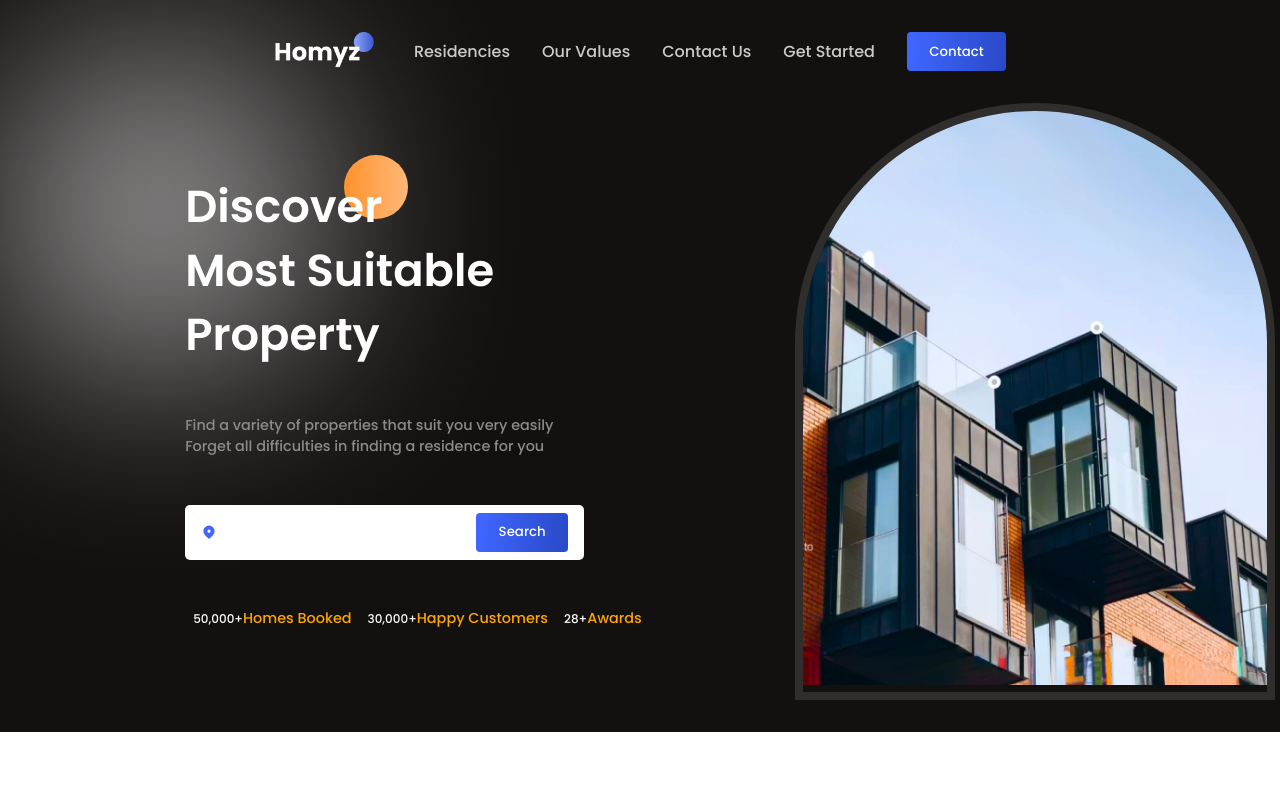
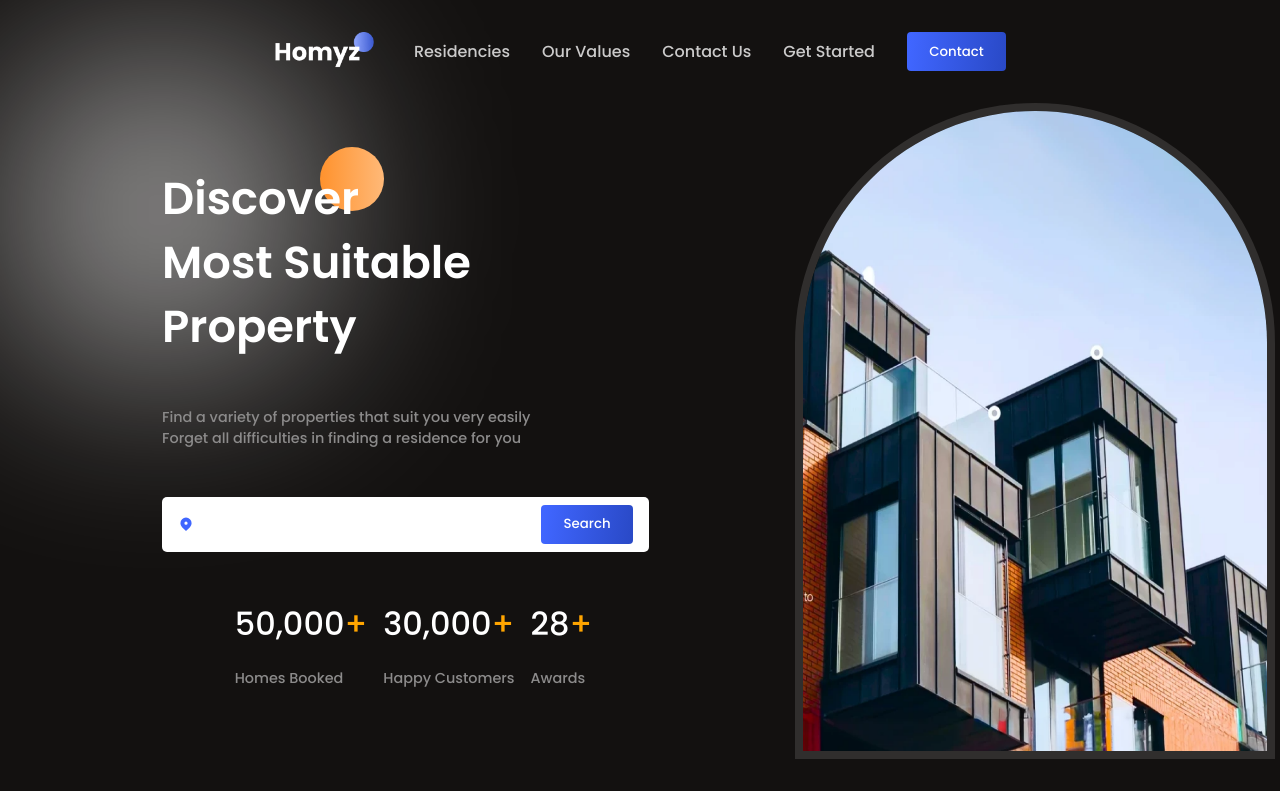
Before and after one commit to meghuraval/real_estate_project, a React (Vite) app in the folder realestatelandingpage/: page / in a window 1280 px wide. Built offline with nearby package versions, Linux system fonts and the light colour scheme.

Commit message:
hero done x2

```diff
--- a/realestatelandingpage/src/components/Hero.css
+++ b/realestatelandingpage/src/components/Hero.css
@@ -42,23 +42,19 @@
     z-index: -1;
 }
 
+.plusSign{
+    color: orange;
+}
+
 .stats{
     width: 100%;
     justify-content: space-between;
 }
 
-.stat{
-    margin-left: 1vh;
-    font-size: 12px;
-    padding-right: 1dvh;
-}
 
 .stat>:nth-child(1){
-    font: 2rem;
-}
-
-.stat>:nth-child(1)>:last-child{
-    color: orange;
+    font-size: 2rem;
+    padding-left: 2vh;
 }
 
 .search-bar{
@@ -67,7 +63,11 @@
     border: solid 3px rgba(120, 120, 120, 0.375, alpha);
     padding: 0.5rem 1rem;
     justify-content: space-between;
-    margin-right: 2dvh;
+    width: 100%;
+}
+
+.search-bar>button{
+    margin-left: 11dvh;
 }
 
 .search-bar > input{
@@ -79,10 +79,11 @@
 
 .image-container{
     width: 30rem;
-    height: clamp(20rem,35rem+1vh,53rem);
+    height: 41rem;
     overflow: hidden;
     border-radius: 15rem 15rem 0 0;
     border: 8px solid rgba(255, 255, 255, 0.12);
+    margin-left: 3dvh;
 }
 
 .image-container>img{
--- a/realestatelandingpage/src/components/Hero.jsx
+++ b/realestatelandingpage/src/components/Hero.jsx
@@ -32,29 +32,29 @@ const Hero = () => {
         </div>
 
         <div className="flexCenter stats">
-          <div className="flexColStart stat">
+          <div className="flexColCenter stat">
             <span>
               <CountUp start={8800} end={50000} duration={3} />
-              <span>+</span>
-
+              <span className="plusSign">+</span>
+              <br />
               <span className="secondaryText">Homes Booked</span>
             </span>
           </div>
 
-          <div className="flexColStart stat">
+          <div className="flexColCenter stat">
             <span>
               <CountUp start={15000} end={30000} duration={3} />
-              <span>+</span>
-
+              <span className="plusSign">+</span>
+              <br />
               <span className="secondaryText">Happy Customers</span>
             </span>
           </div>
 
-          <div className="flexColStart stat">
+          <div className="flexColCenter stat">
             <span>
-              <CountUp start={0} end={28} duration={3} />
-              <span>+</span>
-
+              <CountUp start={0} end={28} duration={3} className="" />
+              <span className="plusSign">+</span>
+              <br />
               <span className="secondaryText">Awards</span>
             </span>
           </div>
```
